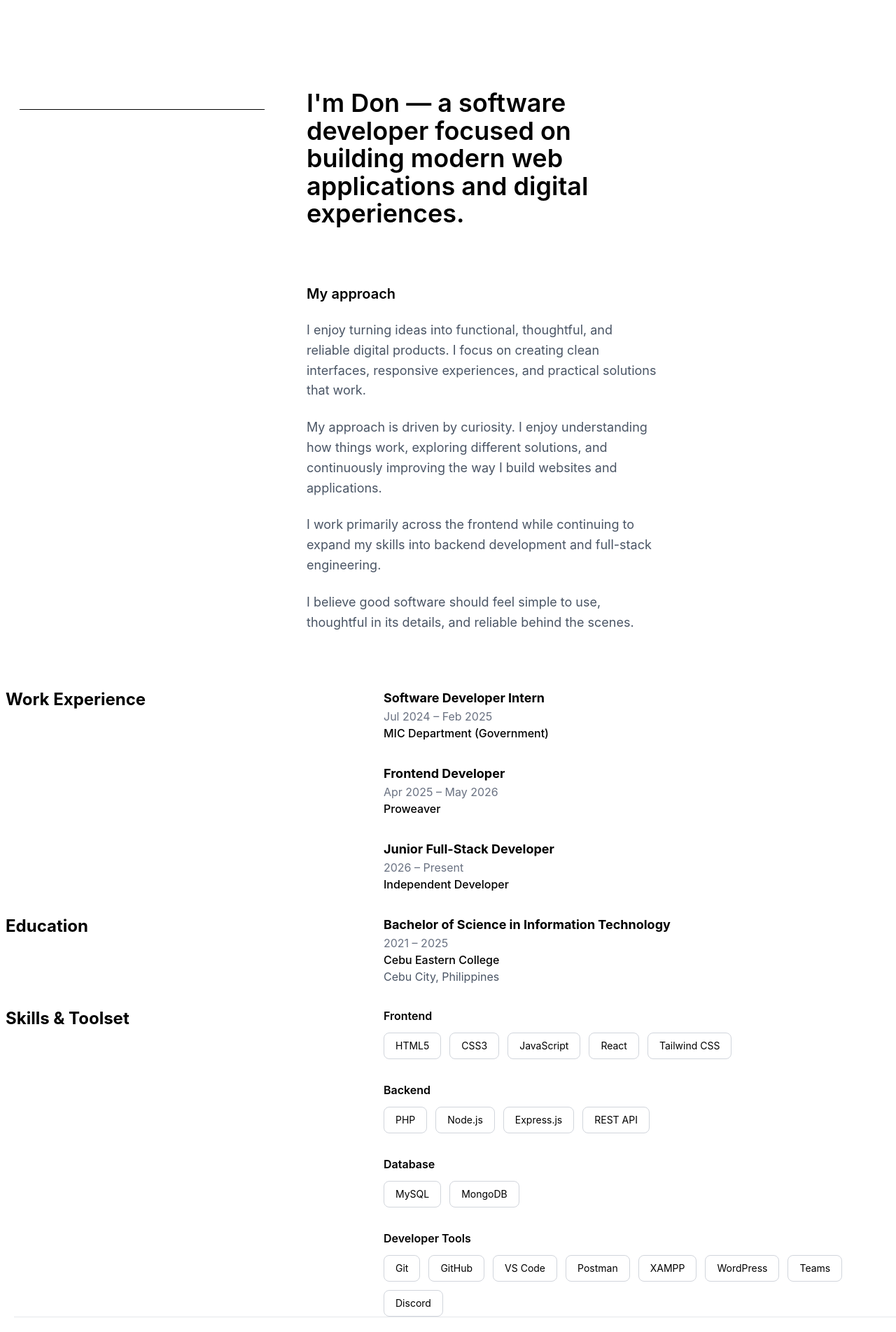
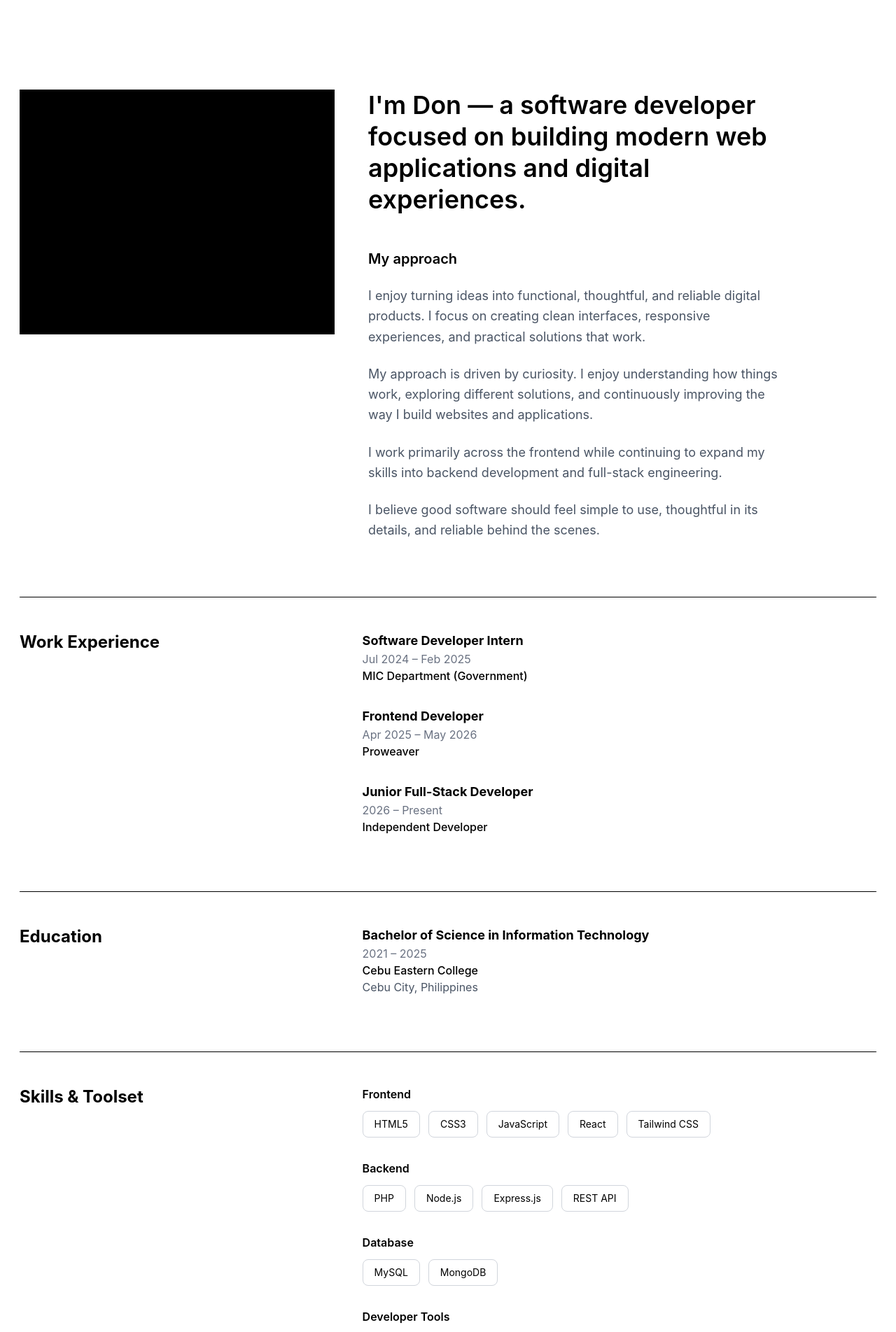
Before and after one commit to ahDonz/Ddev-Portfolio, a React (Vite) app: page /about in a window 1280 px wide. Shown: the part 260-2164 px from the top of the page at 70% size. Built offline with nearby package versions, Linux system fonts and the light colour scheme.

Commit message:
fix the navigation bar bugs

```diff
--- a/src/App.jsx
+++ b/src/App.jsx
@@ -11,6 +11,7 @@ function App() {
   return (
     <Routes>
       <Route element={<MainLayout />}>
+
         <Route path="/" element={<Home />} />
         <Route path="/work" element={<Work />} />
         <Route path="/about" element={<About />} />
--- a/src/Layout/MainLayout.jsx
+++ b/src/Layout/MainLayout.jsx
@@ -6,6 +6,9 @@ const MainLayout = () => {
   return (
     <div className="min-h-screen w-full bg-white text-black">
 
+      <div>
+        <Navbar />
+      </div>
 
       <main className="w-full px-2">
         <Outlet />
--- a/src/components/Navbar/Navbar.jsx
+++ b/src/components/Navbar/Navbar.jsx
@@ -1,19 +1,8 @@
-import { useEffect, useState } from "react";
+import { useState } from "react";
 import { Link } from "react-router-dom";
 
 const Navbar = () => {
-  const [hideNavbar, setHideNavbar] = useState(false);
   const [menuOpen, setMenuOpen] = useState(false);
-
-  useEffect(() => {
-    const handleScroll = () => {
-      setHideNavbar(window.scrollY > 80);
-    };
-
-    window.addEventListener("scroll", handleScroll);
-
-    return () => window.removeEventListener("scroll", handleScroll);
-  }, []);
 
   return (
     <header
@@ -29,14 +18,6 @@ const Navbar = () => {
         duration-500
 
         max-[1000px]:static
-
-
-
-    ${
-      hideNavbar
-        ? "-translate-y-full opacity-0"
-        : "translate-y-0 opacity-100"
-    }
       `}
     >
 
--- a/src/pages/About/About.jsx
+++ b/src/pages/About/About.jsx
@@ -1,29 +1,106 @@
 import PageTitle from "../../components/PageTitle";
-import WorkExperience from "../Work/WorkExperience";
 
 const About = () => {
+
+  const skills = {
+    Frontend: ["HTML5", "CSS3", "JavaScript", "React", "Tailwind CSS"],
+    Backend: ["PHP", "Node.js", "Express.js", "REST API"],
+    Database: ["MySQL", "MongoDB"],
+    "Developer Tools": [
+      "Git",
+      "GitHub",
+      "VS Code",
+      "Postman",
+      "XAMPP",
+      "WordPress",
+      "Teams",
+      "Discord",
+    ],
+  };
+
+
   return (
     <>
       <PageTitle title="About" />
 
-      <section className="mx-auto w-full max-w-[1400px] px-5 py-20 flex  gap-15 " >
-       <div className="port_img1 border-b max-w-[350px] w-full mb-auto  ">
-          <img className="border-b border-e-black max-w-6 h-7 bg-black" src="" alt="" />
+
+      <main className="
+        mx-auto
+        w-full
+        max-w-[1400px]
+        px-5
+      ">
+
+
+        {/* INTRO */}
+        <section
+          className="
+            flex
+            flex-col
+            gap-10
+            py-20
+
+            md:flex-row
+            md:gap-12
+          "
+        >
+
+          <div
+            className="
+              w-full
+              md:w-[40%]
+              max-w-[450px]
+            "
+          >
+            <div className="
+              h-[350px]
+              bg-black
+            ">
             </div>
-        <div className="max-w-[500px] w-full  border-black">
+          </div>
 
-          <h2 className="text-2xl font-semibold leading-[1.1] md:text-4xl">
+
+
+          <div
+            className="
+              w-full
+              md:w-[60%]
+              max-w-[600px]
+            "
+          >
+
+            <h2
+              className="
+                text-2xl
+                font-semibold
+                leading-tight
+
+                md:text-3xl
+                lg:text-4xl
+              "
+            >
               I'm Don — a software developer focused on building modern
               web applications and digital experiences.
             </h2>
 
-          <div className="mt-20">
+
+            <div className="mt-12">
+
 
               <h3 className="text-xl font-semibold">
                 My approach
               </h3>
 
-            <div className="mt-6 space-y-6 text-lg leading-[1.6] text-gray-600">
+
+              <div
+                className="
+                  mt-6
+                  space-y-6
+                  text-lg
+                  leading-relaxed
+                  text-gray-600
+                "
+              >
 
                 <p>
                   I enjoy turning ideas into functional, thoughtful, and
@@ -32,6 +109,7 @@ const About = () => {
                   solutions that work.
                 </p>
 
+
                 <p>
                   My approach is driven by curiosity. I enjoy understanding
                   how things work, exploring different solutions, and
@@ -39,11 +117,13 @@ const About = () => {
                   applications.
                 </p>
 
+
                 <p>
                   I work primarily across the frontend while continuing
                   to expand my skills into backend development and
                   full-stack engineering.
                 </p>
+
 
                 <p>
                   I believe good software should feel simple to use,
@@ -52,133 +132,209 @@ const About = () => {
 
               </div>
 
+
             </div>
+
+          </div>
+
+        </section>
+
+
+
+        <InfoSection title="Work Experience">
+
+          <Experience
+            role="Software Developer Intern"
+            date="Jul 2024 – Feb 2025"
+            company="MIC Department (Government)"
+          />
+
+
+          <Experience
+            role="Frontend Developer"
+            date="Apr 2025 – May 2026"
+            company="Proweaver"
+          />
+
+
+          <Experience
+            role="Junior Full-Stack Developer"
+            date="2026 – Present"
+            company="Independent Developer"
+          />
+
+        </InfoSection>
+
+
+
+        <InfoSection title="Education">
+
+          <Experience
+            role="Bachelor of Science in Information Technology"
+            date="2021 – 2025"
+            company="Cebu Eastern College"
+            location="Cebu City, Philippines"
+          />
+
+        </InfoSection>
+
+
+
+        <InfoSection title="Skills & Toolset">
+
+          <div className="space-y-8">
+
+          {
+            Object.entries(skills).map(([category, items]) => (
+
+              <div key={category}>
+
+                <h3 className="mb-3 font-semibold">
+                  {category}
+                </h3>
+
+
+                <div className="flex flex-wrap gap-3">
+
+                  {
+                    items.map(skill => (
+
+                      <span
+                        key={skill}
+                        className="
+                          rounded-lg
+                          border
+                          border-gray-300
+                          px-4
+                          py-2
+                          text-sm
+                        "
+                      >
+                        {skill}
+                      </span>
+
+                    ))
+                  }
+
+                </div>
+
+              </div>
+
+            ))
+          }
+
+          </div>
+
+        </InfoSection>
+
+
+      </main>
+    </>
+  );
+};
+
+
+
+
+
+const InfoSection = ({title, children}) => {
+
+  return (
+
+    <section
+      className="
+        flex
+        flex-col
+        gap-6
+        border-t
+        py-12
+
+        md:flex-row
+        md:justify-between
+        md:gap-10
+      "
+    >
+
+      <div
+        className="
+          w-full
+          md:w-[35%]
+        "
+      >
+
+        <h2 className="
+          text-2xl
+          font-bold
+        ">
+          {title}
+        </h2>
 
       </div>
 
 
 
+      <div
+        className="
+          w-full
+          md:w-[60%]
+        "
+      >
+
+        {children}
+
+      </div>
+
 
     </section>
+
+  );
+
+};
 
 
 
 
-      <div className="flex justify-between gap-10">
-              <div className="max-w-[500px] w-full mb-auto">
-                <h2 className="text-2xl font-bold">Work Experience</h2>
+
+const Experience = ({
+  role,
+  date,
+  company,
+  location
+}) => {
+
+return (
+
+<div className="mb-8">
+
+<h3 className="text-lg font-bold">
+{role}
+</h3>
+
+
+<p className="text-gray-500">
+{date}
+</p>
+
+
+<p className="font-medium">
+{company}
+</p>
+
+
+{
+location && (
+<p className="text-gray-600">
+{location}
+</p>
+)
+}
+
+
 </div>
 
-            <div className="w-full">
-              <div className="mb-8">
-                <h3 className="font-bold text-lg">Software Developer Intern</h3>
-                <p className="text-gray-500">Jul 2024 – Feb 2025</p>
-                <p className="font-medium">MIC Department (Government)</p>
-              </div>
+);
 
-              <div className="mb-8">
-                <h3 className="font-bold text-lg">Frontend Developer</h3>
-                <p className="text-gray-500">Apr 2025 – May 2026</p>
-                <p className="font-medium">Proweaver</p>
-              </div>
-
-              <div className="mb-8">
-                <h3 className="font-bold text-lg">Junior Full-Stack Developer</h3>
-                <p className="text-gray-500">2026 – Present</p>
-                <p className="font-medium">Independent Developer</p>
-              </div>
-            </div>
-      </div>
+};
 
 
-        <div className="flex justify-between gap-10">
-          <div className="max-w-[500px] w-full mb-auto">
-            <h2 className="text-2xl font-bold">Education</h2>
-          </div>
-
-          <div className="w-full">
-            <div className="mb-8">
-              <h3 className="font-bold text-lg">Bachelor of Science in Information Technology</h3>
-              <p className="text-gray-500">2021 – 2025</p>
-              <p className="font-medium">Cebu Eastern College</p>
-              <p className="text-gray-600">
-                Cebu City, Philippines
-              </p>
-            </div>
-          </div>
-        </div>
-
-
-<div className="flex justify-between gap-10">
-  <div className="max-w-[500px] w-full">
-    <h2 className="text-2xl font-bold">Skills & Toolset</h2>
-  </div>
-
-  <div className="w-full space-y-8">
-    {/* Frontend */}
-    <div>
-      <h3 className="font-semibold mb-3">Frontend</h3>
-      <div className="flex flex-wrap gap-3">
-        {["HTML5", "CSS3", "JavaScript", "React", "Tailwind CSS"].map((skill) => (
-          <span
-            key={skill}
-            className="px-4 py-2 border border-gray-300 rounded-lg text-sm"
-          >
-            {skill}
-          </span>
-        ))}
-      </div>
-    </div>
-
-    {/* Backend */}
-    <div>
-      <h3 className="font-semibold mb-3">Backend</h3>
-      <div className="flex flex-wrap gap-3">
-        {["PHP", "Node.js", "Express.js", "REST API"].map((skill) => (
-          <span
-            key={skill}
-            className="px-4 py-2 border border-gray-300 rounded-lg text-sm"
-          >
-            {skill}
-          </span>
-        ))}
-      </div>
-    </div>
-
-    {/* Database */}
-    <div>
-      <h3 className="font-semibold mb-3">Database</h3>
-      <div className="flex flex-wrap gap-3">
-        {["MySQL", "MongoDB"].map((skill) => (
-          <span
-            key={skill}
-            className="px-4 py-2 border border-gray-300 rounded-lg text-sm"
-          >
-            {skill}
-          </span>
-        ))}
-      </div>
-    </div>
-
-    {/* Tools */}
-    <div>
-      <h3 className="font-semibold mb-3">Developer Tools</h3>
-      <div className="flex flex-wrap gap-3">
-        {["Git", "GitHub", "VS Code", "Postman", "XAMPP", "WordPress" ,"Teams"  , "Discord" ].map((skill) => (
-          <span
-            key={skill}
-            className="px-4 py-2 border border-gray-300 rounded-lg text-sm"
-          >
-            {skill}
-          </span>
-        ))}
-      </div>
-    </div>
-  </div>
-</div>
-
-    </>
-  );
-};
-
 export default About;
```
Lines whose indentation alone changed are shown as unchanged.
